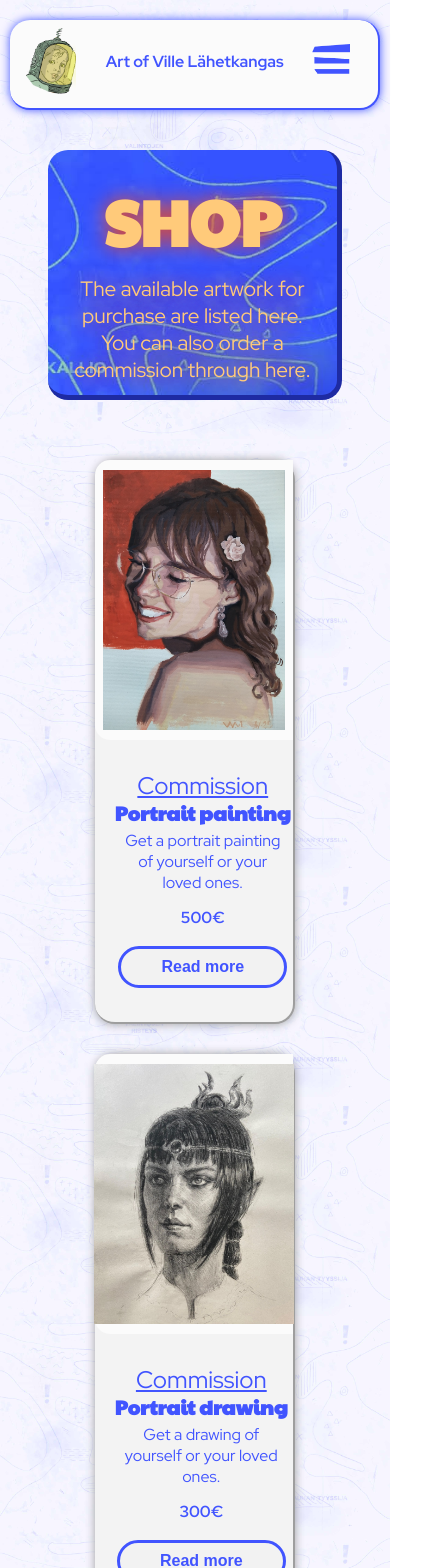
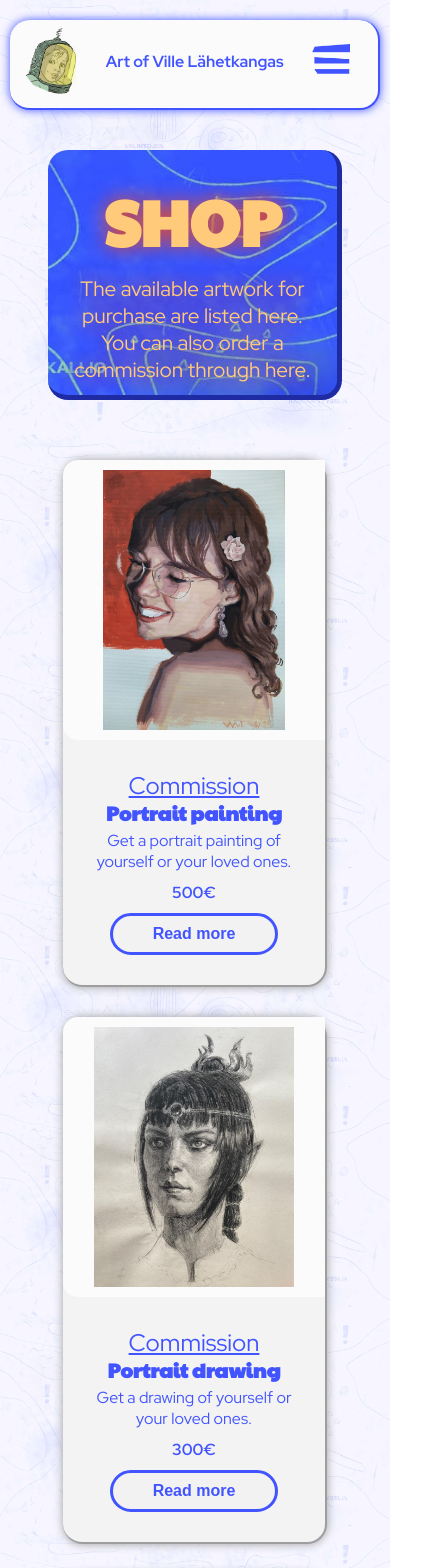
Before and after one commit to darkpencil1/portfolio, a Next.js app: page /shop in a window 390 px wide. Shown: the top 1568 px of the page, 423 px wide, since content can reach past the window. Built offline with nearby package versions, Linux system fonts and the light colour scheme.

Commit message:
Fixed issues with mobile widths

```diff
--- a/components/product/ProductText.module.css
+++ b/components/product/ProductText.module.css
@@ -1,6 +1,26 @@
 .product__textContainer {
   width: var(--col-6);
   max-height: 600px;
+}
+
+@media (max-width: 800px) {
+  .product__textContainer {
+    width: var(--col-10);
+    max-height: 600px;
+  }
+}
+
+@media (max-width: 550px) {
+  .product__contactWrap {
+    width: 100%;
+  }
+
+  .product__contactWrap > button {
+    width: 100%;
+    max-width: 100%;
+    box-sizing: border-box;
+    white-space: normal;
+  }
 }
 
 .product__textContainer > h2 {
@@ -36,6 +56,7 @@
   margin-top: 0;
   padding-top: 0;
   margin-bottom: 1.2rem;
+
 .product__contactWrap {
   margin-top: 0.25rem;
 }
@@ -64,10 +85,3 @@
 .product__price > p {
   margin: 0;
 }
-
-@media (max-width: 800px) {
-  .product__textContainer {
-    width: var(--col-11);
-    max-height: 600px;
-  }
-}
--- a/components/shared/header/Header.module.css
+++ b/components/shared/header/Header.module.css
@@ -150,7 +150,7 @@
   gap: 12px;
 }
 
-@media (max-width: 1000px) {
+@media (max-width: 1060px) {
   .header {
     display: block;
     padding-right: 0;
@@ -195,7 +195,7 @@
   }
 }
 
-@media (max-width: 1000px) {
+@media (max-width: 1060px) {
   .title {
     font-size: var(--fs-lg);
   }
--- a/components/shared/header/Header.tsx
+++ b/components/shared/header/Header.tsx
@@ -54,7 +54,7 @@ const useMobile = (): boolean => {
 
   useEffect(() => {
     const checkScreenSize = () => {
-      setIsMobileScreen(window.innerWidth <= 1000);
+      setIsMobileScreen(window.innerWidth <= 1060);
     };
 
     // Set initial state
--- a/components/shop/ProductItem.module.css
+++ b/components/shop/ProductItem.module.css
@@ -101,7 +101,6 @@
 @media (max-width: 850px) {
   .productItem {
     flex-direction: column;
-    max-width: 95%;
     align-items: center;
     justify-content: center;
   }
@@ -116,6 +115,13 @@
   }
   .product__img {
     padding: 10px;
+  }
+}
+
+@media (max-width: 1400px) {
+  .productItem {
+    width: 90%;
+    max-width: 90%;
   }
 }
 
```
Also changed, not shown: public/images/ukko-koli.jpg.
